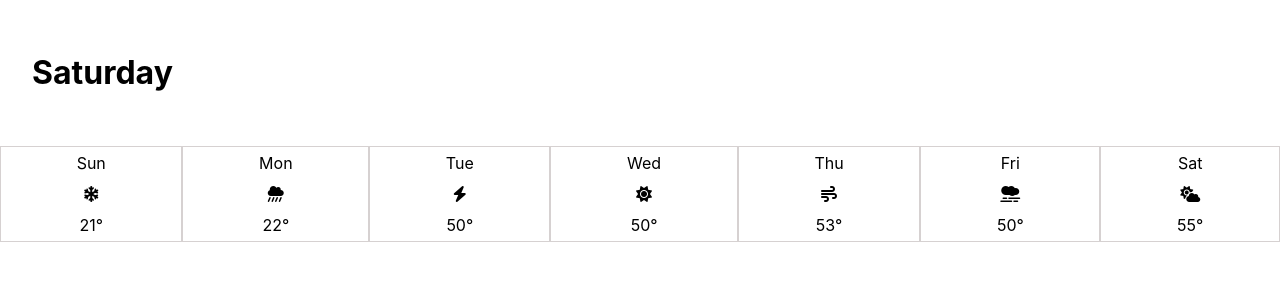
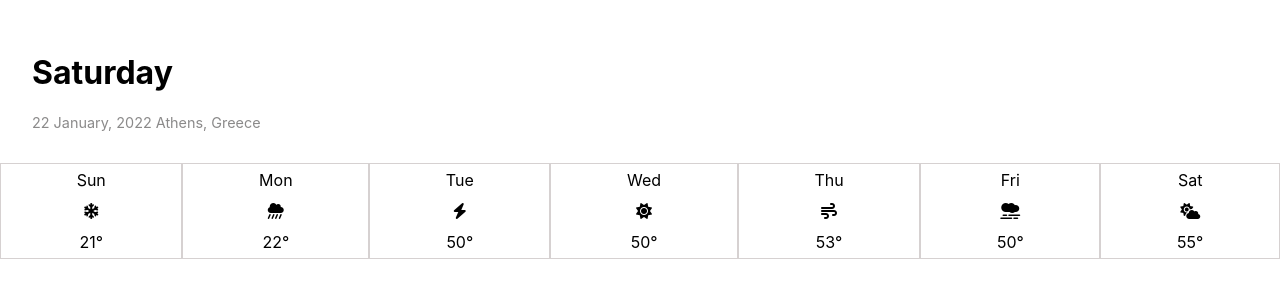
Before and after one commit to IoannisTsirovasilis/local-weather-app-react, a React (Create React App) app: page / in a window 1280 px wide. Shown: the top 300 px of the page. Built offline with nearby package versions, Linux system fonts and the light colour scheme.

Commit message:
Implement date and location details
Add months constant

```diff
--- a/src/common/constants.js
+++ b/src/common/constants.js
@@ -8,4 +8,21 @@ const WEEKDAYS = {
   SATURDAY: { long: 'Saturday', short: 'Sat', index: 6 },
 };
 
-export default WEEKDAYS;
+const MONTHS = {
+  JANUARY: { long: 'January', short: 'Jan', index: 0 },
+  FEBRUARY: { long: 'February', short: 'Feb', index: 1 },
+  MARCH: { long: 'March', short: 'Mar', index: 2 },
+  APRIL: { long: 'April', short: 'Apr', index: 3 },
+  MAY: { long: 'May', short: 'May', index: 4 },
+  JUNE: { long: 'June', short: 'Jun', index: 5 },
+  JULY: { long: 'July', short: 'Jul', index: 6 },
+  AUGUST: { long: 'August', short: 'Aug', index: 7 },
+  SEPTEMBER: { long: 'September', short: 'Sep', index: 8 },
+  OCTOBER: { long: 'October', short: 'Oct', index: 9 },
+  NOVEMBER: { long: 'November', short: 'Nov', index: 10 },
+  DECEMBER: { long: 'December', short: 'Dec', index: 11 },
+};
+
+const constants = { WEEKDAYS, MONTHS };
+
+export default constants;
--- a/src/components/daily-weather-container/daily-weather-container.css
+++ b/src/components/daily-weather-container/daily-weather-container.css
@@ -5,3 +5,11 @@
   flex-grow: 1;
   padding: 2rem;
 }
+
+.date-location-details {
+  display: flex;
+  flex-direction: row;
+  flex-grow: 1;
+  color: rgb(139, 138, 138);
+  font-size: 0.9rem;
+}
--- a/src/components/daily-weather-container/daily-weather-container.js
+++ b/src/components/daily-weather-container/daily-weather-container.js
@@ -1,5 +1,7 @@
 import DayHeader from '../day-header/day-header';
-import WEEKDAYS from '../../common/constants';
+import DateDetails from '../date-details/date-details';
+import LocationDetails from '../location-details/location-details';
+import constants from '../../common/constants';
 import './daily-weather-container.css'
 
 function getTodayIndex() {
@@ -7,12 +9,17 @@ function getTodayIndex() {
 }
 
 function getTodayLongName() {
-  return Object.values(WEEKDAYS).find((wd) => wd.index === getTodayIndex()).long;
+  return Object.values(constants.WEEKDAYS).find((wd) => wd.index === getTodayIndex()).long;
 }
 
 function DailyWeatherContainer() {
   return <div className='daily-weather-container'>
     <DayHeader day={getTodayLongName()} />
+    <div className='date-location-details'>
+      <DateDetails />
+      <span>&nbsp;</span>
+      <LocationDetails />
+    </div>
   </div>;
 }
 
--- a/src/components/date-details/date-details.js
+++ b/src/components/date-details/date-details.js
@@ -1,3 +1,20 @@
-function DateDetails () {}
+import constants from '../../common/constants';
+
+// TODO: This should be calculated real-time
+function getFullDate() {
+  const date = new Date();
+  const dayOfMonth = date.getDate();
+  const monthIndex = date.getMonth();
+  const year = date.getFullYear();
+  return dayOfMonth + ' ' + Object.values(constants.MONTHS).find((m) => m.index === monthIndex).long + ', ' + year;
+}
+
+function DateDetails () {
+  return (
+    <div>
+      {getFullDate()}
+    </div>
+  );
+}
 
 export default DateDetails;
--- a/src/components/location-details/location-details.js
+++ b/src/components/location-details/location-details.js
@@ -1,3 +1,10 @@
-function LocationDetails() {}
+// TODO: get location details from user's location
+function LocationDetails() {
+  return (
+    <div>
+      Athens, Greece
+    </div>
+  )
+}
 
 export default LocationDetails;
--- a/src/components/weekdays-weather-container/weekdays-weather-container.js
+++ b/src/components/weekdays-weather-container/weekdays-weather-container.js
@@ -1,6 +1,6 @@
 import WeekdayWeather from '../weekday-weather/weekday-weather';
 import './weekdays-weather-container.css';
-import WEEKDAYS from '../../common/constants';
+import constants from '../../common/constants';
 
 const weatherConditionIcons = {
   SUNNY: 'fas fa-sun',
@@ -28,7 +28,7 @@ function getRandomTemperature() {
 }
 
 function WeekdaysWeatherContainer() {
-  const weekdaysWeather = Object.values(WEEKDAYS).map((day, index) => {
+  const weekdaysWeather = Object.values(constants.WEEKDAYS).map((day, index) => {
     const randomWeatherCondition = getRandomWeatherConditionKey();
     const randomTemperature = getRandomTemperature();
     return <WeekdayWeather key={index} icon={weatherConditionIcons[randomWeatherCondition]} day={day.short} temperature={randomTemperature} />;
```
Also changed, not shown: src/components/date-details/date-details.css (added), src/components/date-details/date-details.scss (deleted), src/components/location-details/location-details.css (added), src/components/location-details/location-details.scss (deleted).
